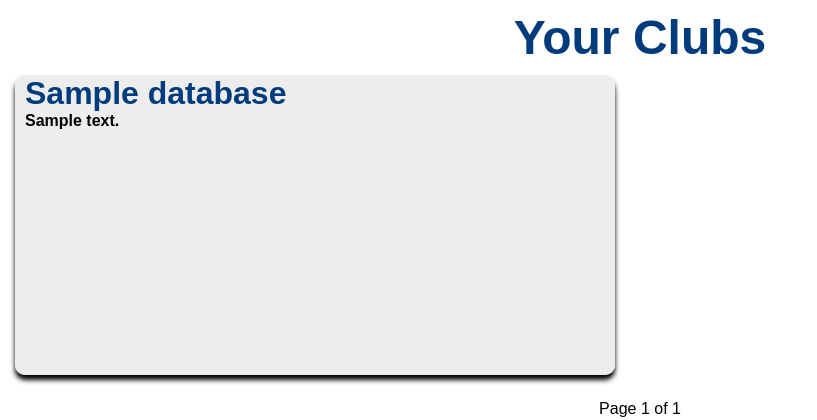
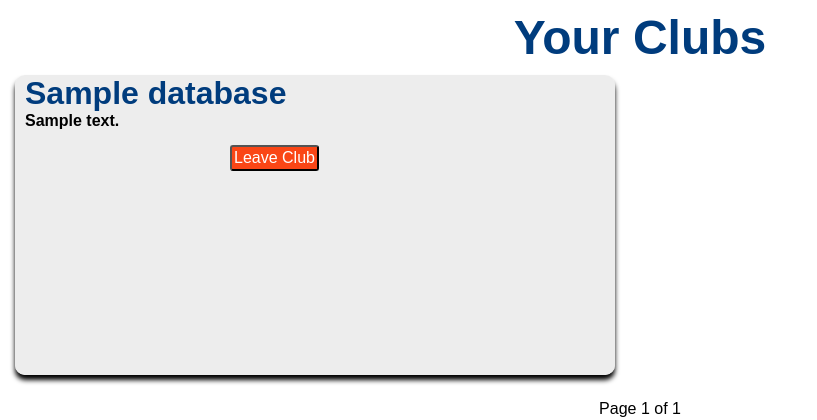
Before and after one commit to JosephShumilla/GatorClubManager, a Django app: page /myClubs.html in a window 1280 px wide. Shown: the part 60-480 px from the top of the page, without its empty margins (0-817 px from the left). Run offline with Django 5.2, Linux system fonts and the light colour scheme; a user stored in the database is signed in; tables that the repository leaves empty hold one stand-in row (values such as "Sample post"); parts of the project's set-up code (start-up, migrations or seed data) failed here and were passed over.

Commit message:
Added leave button to my clubs page

```diff
--- a/clubmanager/members/views.py
+++ b/clubmanager/members/views.py
@@ -146,7 +146,20 @@ def myClubs(request):
     page_number = request.GET.get('page')
     page_obj = paginator.get_page(page_number)
 
-    return render(request, 'main_sites/myClubs.html', {'page_obj': page_obj})
+    club_data = []
+    for item in page_obj.object_list:
+        if user.is_authenticated:
+            is_member = Membership.objects.filter(user=user, club=item).exists()
+        else:
+            is_member = False
+        club_data.append({'club': item, 'is_member': is_member})
+
+    context = {
+        'page_obj': page_obj,
+        'club_data': club_data
+    }
+
+    return render(request, 'main_sites/myClubs.html', context=context)
 
 def index(request):
     return render(request, 'main_sites/index.html',{})
--- a/clubmanager/templates/main_sites/myClubs.html
+++ b/clubmanager/templates/main_sites/myClubs.html
@@ -4,11 +4,18 @@
 <h3 id="TitleMyClubs">Your Clubs</h3>
 <div class="main_left">
 
+    {% for item in club_data %}
+    <div class="club_box">
+        <h1 class="club_name">{{ item.club.club_name }}</h1>
+        <h2 class="club_body_text">{{ item.club.club_desc }}</h2>
 
-        {% for item in page_obj %}
-        <div class="club_box">
-            <h1 class="club_name">{{ item.club_name }}</h1>
-            <h2 class="club_body_text">{{ item.club_desc }}</h2>
+        {% if user.is_authenticated and item.is_member %}
+        <form method="POST" action="{% url 'leave_specific_club' %}">
+            {% csrf_token %}
+            <input type="hidden" name="club_id" value="{{ item.club.id }}">
+            <button type="submit">Leave Club</button>
+        </form>
+        {% endif %}
     </div>
     {% empty %}
     <p>You have not yet joined a club.</p>
```
Lines whose indentation alone changed are shown as unchanged.
